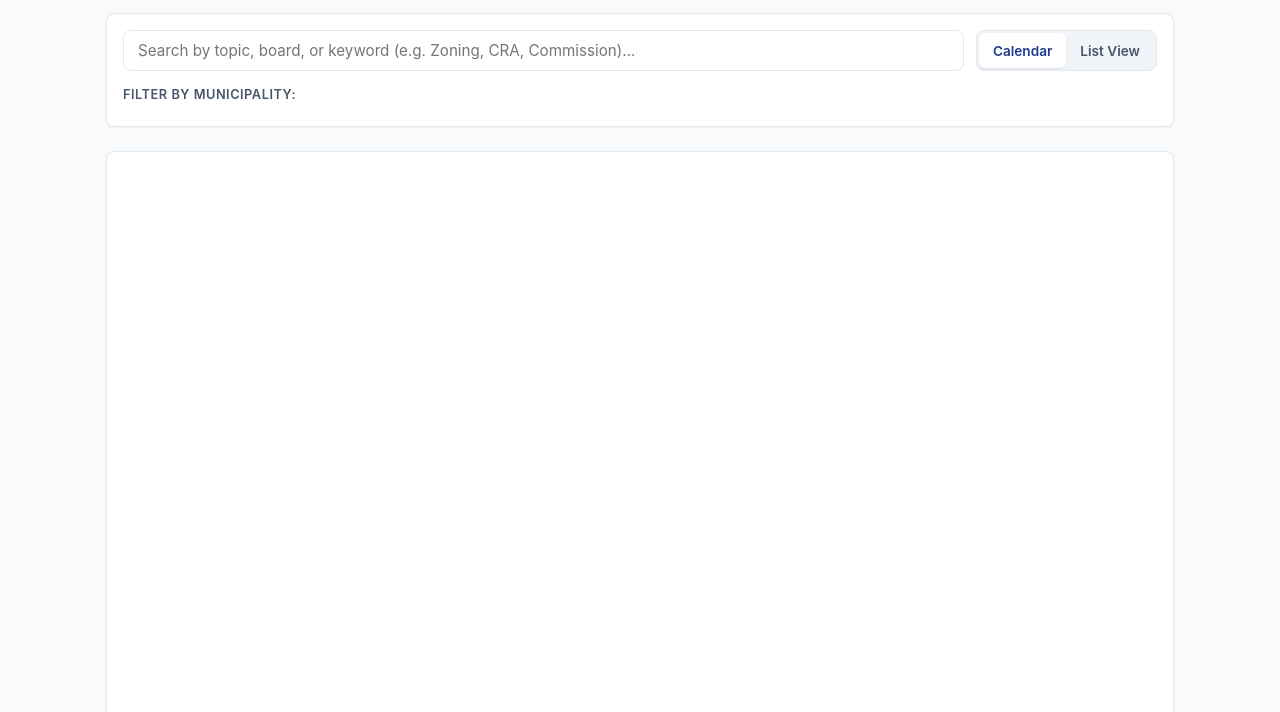
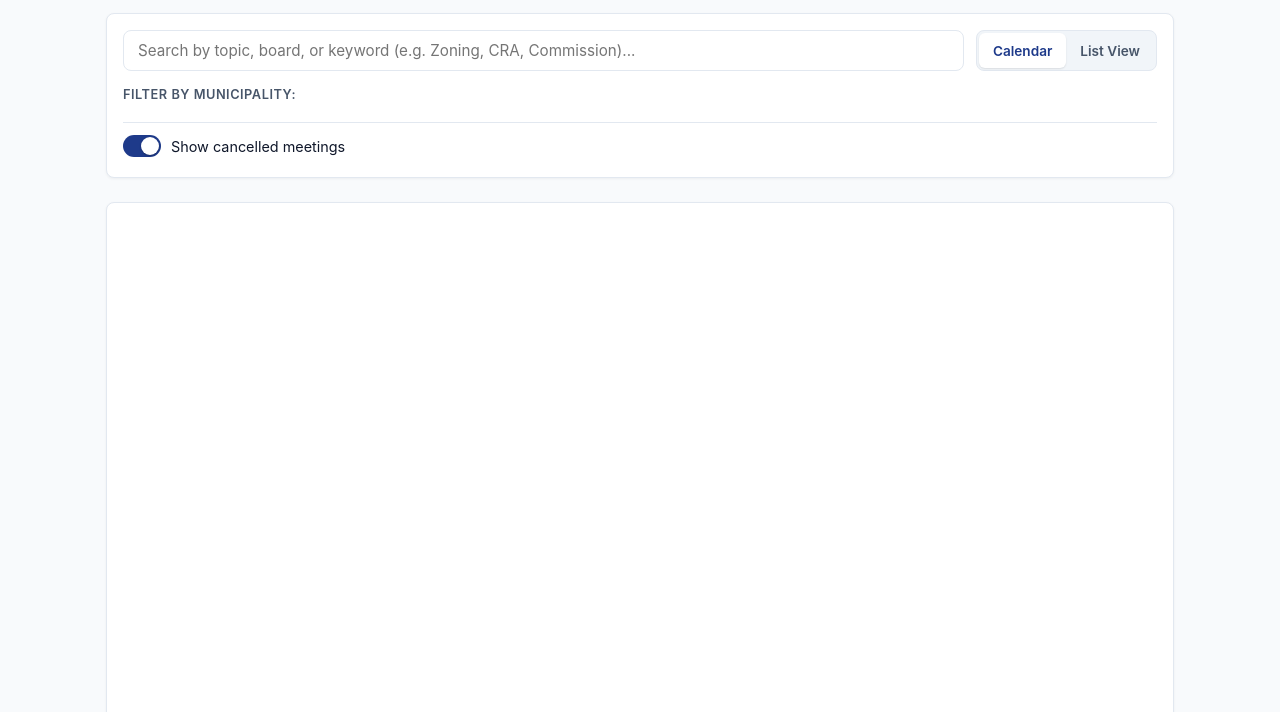
Before and after one commit to joshuagary/municipality-tracker, a plain HTML site: page index.html in a window 1280 px wide. Shown: the part 88-800 px from the top of the page. Drawn offline with Linux system fonts and the light colour scheme; a script that the page names is missing.

Commit message:
Add filter switch for showing cancelled meetings

```diff
--- a/index.html
+++ b/index.html
@@ -364,6 +364,65 @@
             background-color: var(--primary);
             color: #ffffff;
             border-color: var(--primary);
+        }
+
+        .filter-options-row {
+            margin-top: 12px;
+            padding-top: 12px;
+            border-top: 1px solid var(--border);
+        }
+
+        .filter-switch {
+            display: inline-flex;
+            align-items: center;
+            gap: 10px;
+            font-size: 0.9rem;
+            color: var(--text-main);
+            cursor: pointer;
+            user-select: none;
+        }
+
+        .filter-switch input {
+            position: absolute;
+            opacity: 0;
+            width: 0;
+            height: 0;
+        }
+
+        .switch-track {
+            position: relative;
+            width: 38px;
+            height: 22px;
+            background: #cbd5e1;
+            border-radius: 11px;
+            transition: background 0.2s ease;
+            flex-shrink: 0;
+        }
+
+        .switch-track::after {
+            content: "";
+            position: absolute;
+            top: 2px;
+            left: 2px;
+            width: 18px;
+            height: 18px;
+            background: #ffffff;
+            border-radius: 50%;
+            box-shadow: 0 1px 2px rgba(0,0,0,0.25);
+            transition: transform 0.2s ease;
+        }
+
+        .filter-switch input:checked + .switch-track {
+            background: var(--primary);
+        }
+
+        .filter-switch input:checked + .switch-track::after {
+            transform: translateX(16px);
+        }
+
+        .filter-switch input:focus-visible + .switch-track {
+            outline: 2px solid var(--primary-hover);
+            outline-offset: 2px;
         }
 
         /* CALENDAR CONTAINER */
@@ -1001,6 +1060,14 @@
         <div class="filter-label">Filter by Municipality:</div>
         <div class="muni-filter-wrapper" id="muniFilterContainer">
             <!-- Buttons generated dynamically -->
+        </div>
+
+        <div class="filter-options-row">
+            <label class="filter-switch">
+                <input type="checkbox" id="showCancelledToggle" role="switch" checked>
+                <span class="switch-track" aria-hidden="true"></span>
+                Show cancelled meetings
+            </label>
         </div>
     </section>
 
@@ -1154,6 +1221,7 @@
             initUpdatesBanner();
 
             document.getElementById("searchInput").addEventListener("input", updateViews);
+            document.getElementById("showCancelledToggle").addEventListener("change", updateViews);
             document.getElementById("btnCalendarView").addEventListener("click", () => switchView("calendar"));
             document.getElementById("btnListView").addEventListener("click", () => switchView("list"));
             document.getElementById("btnAdminToggleOn").addEventListener("click", () => switchView("admin"));
@@ -1413,8 +1481,12 @@
             });
         }
 
+        // A meeting counts as cancelled if its title contains "cancelled" or "canceled" (any case)
+        const CANCELLED_PATTERN = /cancell?ed/i;
+
         function getFilteredEvents() {
             const searchTerm = document.getElementById("searchInput").value.toLowerCase().trim();
+            const showCancelled = document.getElementById("showCancelledToggle").checked;
 
             return allEvents.filter(event => {
                 const matchesMuni = (selectedMuni === "ALL") || (event.muni_short === selectedMuni);
@@ -1424,7 +1496,9 @@
                                       (event.muni_full && event.muni_full.toLowerCase().includes(searchTerm)) ||
                                       (event.summary && event.summary.toLowerCase().includes(searchTerm));
 
-                return matchesMuni && matchesSearch;
+                const matchesCancelled = showCancelled || !CANCELLED_PATTERN.test(event.title || "");
+
+                return matchesMuni && matchesSearch && matchesCancelled;
             });
         }
 
```
